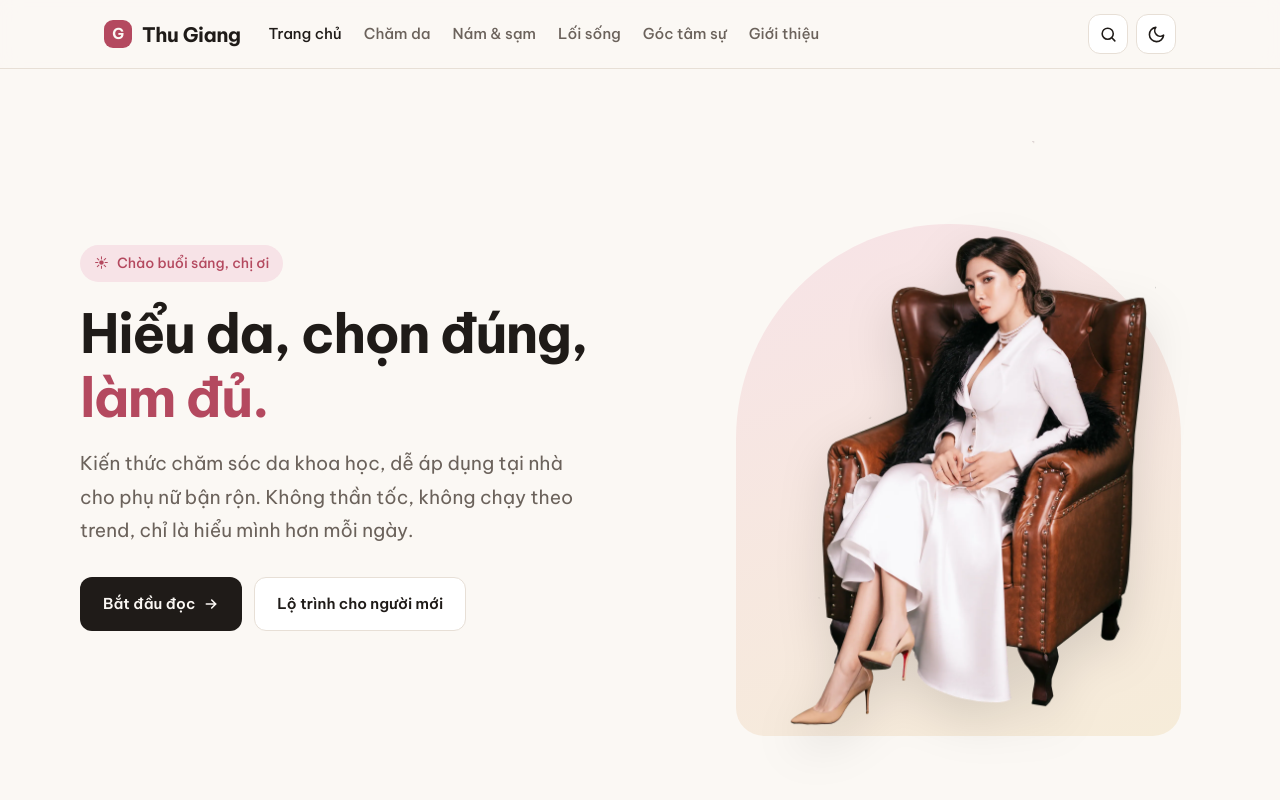
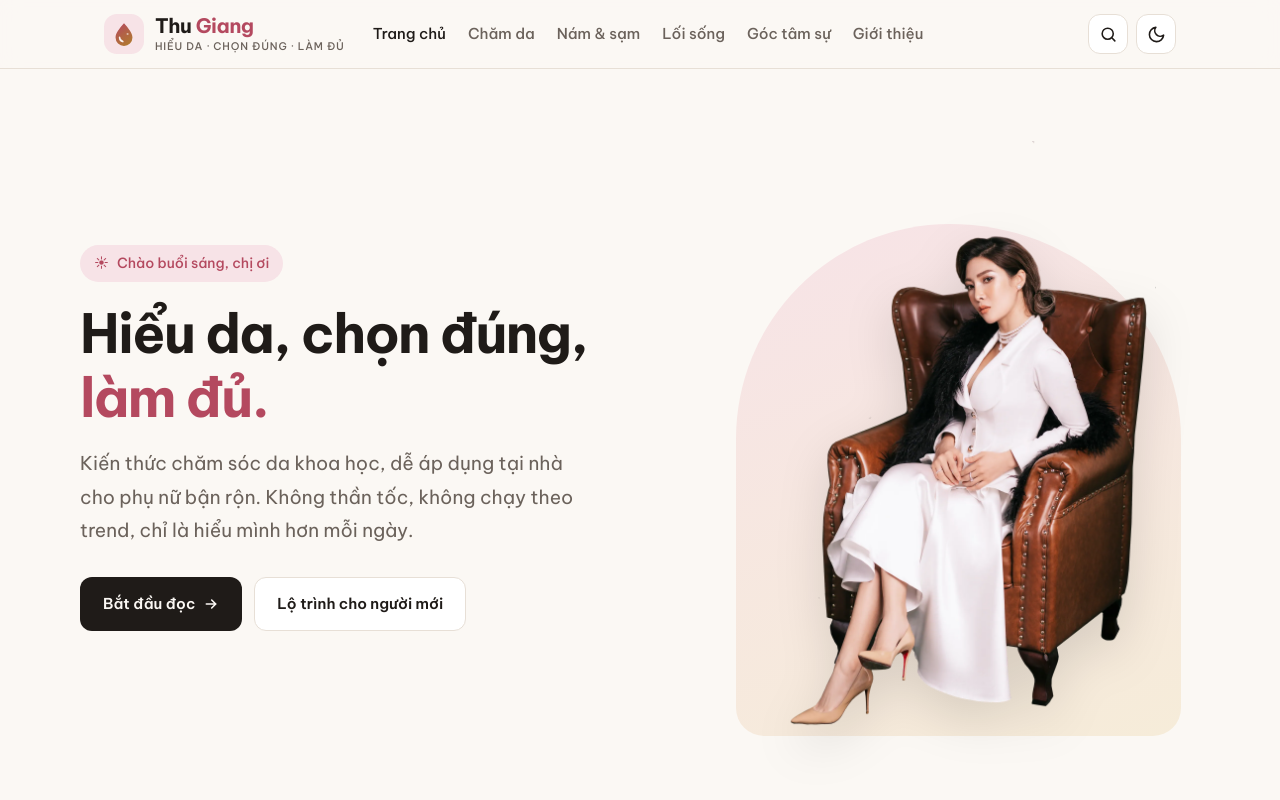
Before and after one commit to goldhomebeauty-creator/website-ca-nhan, an Astro site: page / in a window 1280 px wide. Shown: the top 800 px of the page. Built offline with nearby package versions, Linux system fonts and the light colour scheme; Astro itself is replaced by a stand-in of ours.

Commit message:
Thiết kế lại logo và favicon: giọt serum hồng sang vàng, chữ Thu Giang và phương châm
Co-Authored-By: Claude Opus 5.5 <noreply@anthropic.com>

```diff
--- a/src/components/Footer.astro
+++ b/src/components/Footer.astro
@@ -1,9 +1,12 @@
+---
+import Logo from './Logo.astro';
+---
 <!-- ================= FOOTER ================= -->
 <footer>
   <div class="wrap">
     <div class="foot">
       <div>
-        <a href="/" class="logo"><span class="logo-dot">G</span>Thu Giang</a>
+        <a href="/" class="logo" aria-label="Trang chủ Lê Thu Giang"><Logo id="chan" tagline={false} /></a>
         <p>Chăm sóc da khoa học và lối sống kỷ luật cho phụ nữ bận rộn. Hiểu da, chọn đúng, làm đủ.</p>
       </div>
       <div><h4>Chủ đề</h4><ul><li><a href="/">Chăm da cơ bản</a></li><li><a href="/">Nám &amp; sạm màu</a></li><li><a href="/">Lối sống</a></li><li><a href="/">Góc tâm sự</a></li></ul></div>
--- a/src/components/Header.astro
+++ b/src/components/Header.astro
@@ -1,6 +1,7 @@
 ---
 interface Props { current?: string }
 const { current } = Astro.props;
+import Logo from './Logo.astro';
 ---
 
 <a class="skip" href="#main">Bỏ qua tới nội dung</a>
@@ -8,7 +9,7 @@ const { current } = Astro.props;
 <!-- ================= HEADER ================= -->
 <header>
   <div class="wrap nav">
-    <a href="/" class="logo" aria-label="Trang chủ Lê Thu Giang"><span class="logo-dot">G</span>Thu Giang</a>
+    <a href="/" class="logo" aria-label="Trang chủ Lê Thu Giang"><Logo id="dau" /></a>
     <ul class="menu" id="menu">
       <li><a href="/" aria-current={current === 'home' ? 'page' : undefined}>Trang chủ</a></li>
       <li><a href="/#chu-de">Chăm da</a></li>
--- /dev/null
+++ b/src/components/Logo.astro
@@ -0,0 +1,24 @@
+---
+// Logo: giọt serum chuyển màu hồng đất sang vàng + chữ "Thu Giang" và phương châm.
+interface Props { id?: string; tagline?: boolean }
+const { id = 'lg', tagline = true } = Astro.props;
+const grad = `logo-grad-${id}`;
+---
+
+<span class="logo-mark" aria-hidden="true">
+  <svg viewBox="0 0 40 40" width="36" height="36">
+    <defs>
+      <linearGradient id={grad} x1="8" y1="4" x2="32" y2="38" gradientUnits="userSpaceOnUse">
+        <stop offset="0" style="stop-color: var(--accent)" />
+        <stop offset="1" style="stop-color: var(--gold)" />
+      </linearGradient>
+    </defs>
+    <path d="M20 3.5C26.5 11 33 18.2 33 25.5a13 13 0 0 1-26 0C7 18.2 13.5 11 20 3.5Z" fill={`url(#${grad})`} />
+    <path d="M13.2 25.2a6.8 6.8 0 0 0 5 6.5" fill="none" stroke="#fff" stroke-width="2.4" stroke-linecap="round" opacity=".9" />
+    <circle cx="25.5" cy="20" r="1.6" fill="#fff" opacity=".55" />
+  </svg>
+</span>
+<span class="logo-text">
+  <span class="logo-name">Thu <b>Giang</b></span>
+  {tagline && <span class="logo-tag">Hiểu da · Chọn đúng · Làm đủ</span>}
+</span>
--- a/src/styles/global.css
+++ b/src/styles/global.css
@@ -63,8 +63,14 @@ header {
   border-bottom: 1px solid var(--line);
 }
 .nav { display: flex; align-items: center; gap: 28px; height: 68px; }
-.logo { font-weight: 700; font-size: 20px; letter-spacing: -.02em; display: flex; align-items: center; gap: 10px; }
-.logo-dot { width: 28px; height: 28px; border-radius: 9px; background: var(--accent); color: var(--bg); display: grid; place-items: center; font-size: 15px; }
+.logo { display: flex; align-items: center; gap: 11px; line-height: 1; }
+.logo-mark { display: grid; place-items: center; width: 40px; height: 40px; border-radius: 13px; background: var(--accent-soft); transition: transform .3s ease; }
+.logo-mark svg { width: 26px; height: 26px; }
+.logo:hover .logo-mark { transform: rotate(-8deg) scale(1.04); }
+.logo-text { display: flex; flex-direction: column; gap: 5px; }
+.logo-name { font-weight: 700; font-size: 20px; letter-spacing: -.02em; white-space: nowrap; }
+.logo-name b { font-weight: 700; color: var(--accent); }
+.logo-tag { font-size: 10.5px; font-weight: 500; letter-spacing: .08em; text-transform: uppercase; color: var(--muted); white-space: nowrap; }
 .menu { display: flex; gap: 22px; list-style: none; font-size: 15px; font-weight: 500; color: var(--muted); }
 .menu a:hover, .menu a[aria-current] { color: var(--text); }
 .nav-right { margin-left: auto; display: flex; align-items: center; gap: 8px; }
@@ -226,6 +232,8 @@ footer { border-top: 1px solid var(--line); margin-top: 56px; padding: 48px 0 32
   .menu-btn { display: grid; }
 }
 @media (max-width: 600px) {
+  .logo-tag { display: none; }
+  .logo-mark { width: 36px; height: 36px; border-radius: 12px; }
   body { font-size: 16.5px; }
   .wrap { padding: 0 18px; }
   section { padding: 40px 0; }
```
Also changed, not shown: public/favicon.svg.
